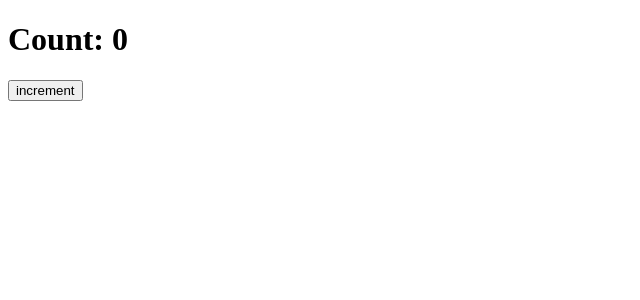
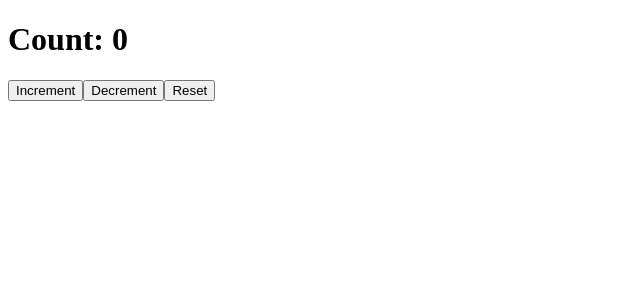
Before and after one commit to kwantke/reactjs_typescript, a React (Vite) app: page / in a window 1280 px wide. Shown: the top 300 px of the page, without its empty margins (0-640 px from the left). Built offline with nearby package versions, Linux system fonts and the light colour scheme.

Commit message:
(미션) 카운터앱 만들기

```diff
--- a/src/App.tsx
+++ b/src/App.tsx
@@ -3,21 +3,22 @@ import { useState } from "react";
 export default function App() {
   const [count, setCount] = useState(0);
   const handleIncrement = () => {
-    // setCount를 여러번 작성해도 +1씩 증가한다.
-    // (React는 배치 형태로 한꺼번에 모아서 처리하기때문)
-    // setCount(count + 1);
-    // setCount(count + 1);
-    // setCount(count + 1);
-
-    // 함수형을 사용하면 (배치에 영향받지 않고) 항상 최신값 기준으로 업데이트
-    setCount((count) => count + 1);
-    setCount((count) => count + 1);
-    setCount((count) => count + 1);
+    //setCount((count) => count + 1);
+    setCount(count + 1);
+  };
+  const handleDecrement = () => {
+    //setCount((count) => count - 1);
+    setCount(count - 1);
+  };
+  const handleReset = () => {
+    setCount(0);
   };
   return (
     <>
       <h1>Count: {count}</h1>
-      <button onClick={handleIncrement}>increment</button>
+      <button onClick={handleIncrement}>Increment</button>
+      <button onClick={handleDecrement}>Decrement</button>
+      <button onClick={handleReset}>Reset</button>
     </>
   );
 }
```
